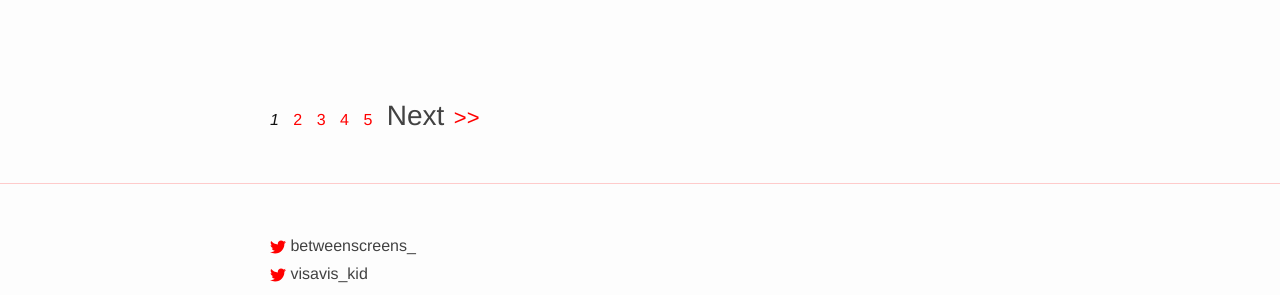
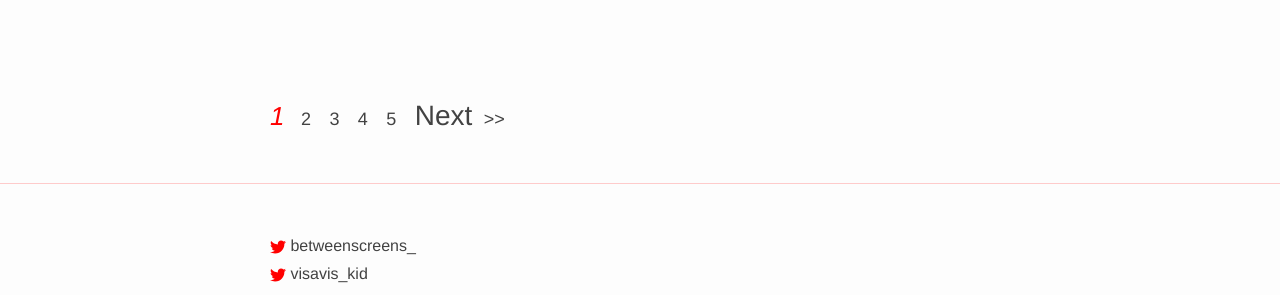
Before and after one commit to vis-kid/between_blog, a Jekyll site: the page built from index.html, in a window 1280 px wide. Shown: the part 1710-2005 px from the top of the page. Built offline with Jekyll 4.4.1, drawn with Linux system fonts in a browser that asks for light colours; the list of posts is cut into pages by our own code.

Commit message:
Changes colors on pagination links to simplify look

```diff
--- a/_sass/_layout.scss
+++ b/_sass/_layout.scss
@@ -408,21 +408,26 @@ h3.list-keywords {
 }
 
 .pagination a {
-  margin-left: 5px;
-  margin-right: 5px;
+  font-size: 18px;
+  margin-left: 7px;
+  margin-right: 7px;
+  color: $grey-color-dark;
   &:first-child {
     margin-left: 0px;
 	}
   &:hover {
     border-bottom: 1px solid $red;
+    color: $red;
 	}
 }
 
 .pagination em {
   margin-right: 5px;
+  color: $red;
+  font-size: 26px;
 }
 
-.active_paginator_text {
+a.active_paginator_text {
   font-size: 28px;
   color: $grey-color-dark;
   margin-right: 7px;
```
